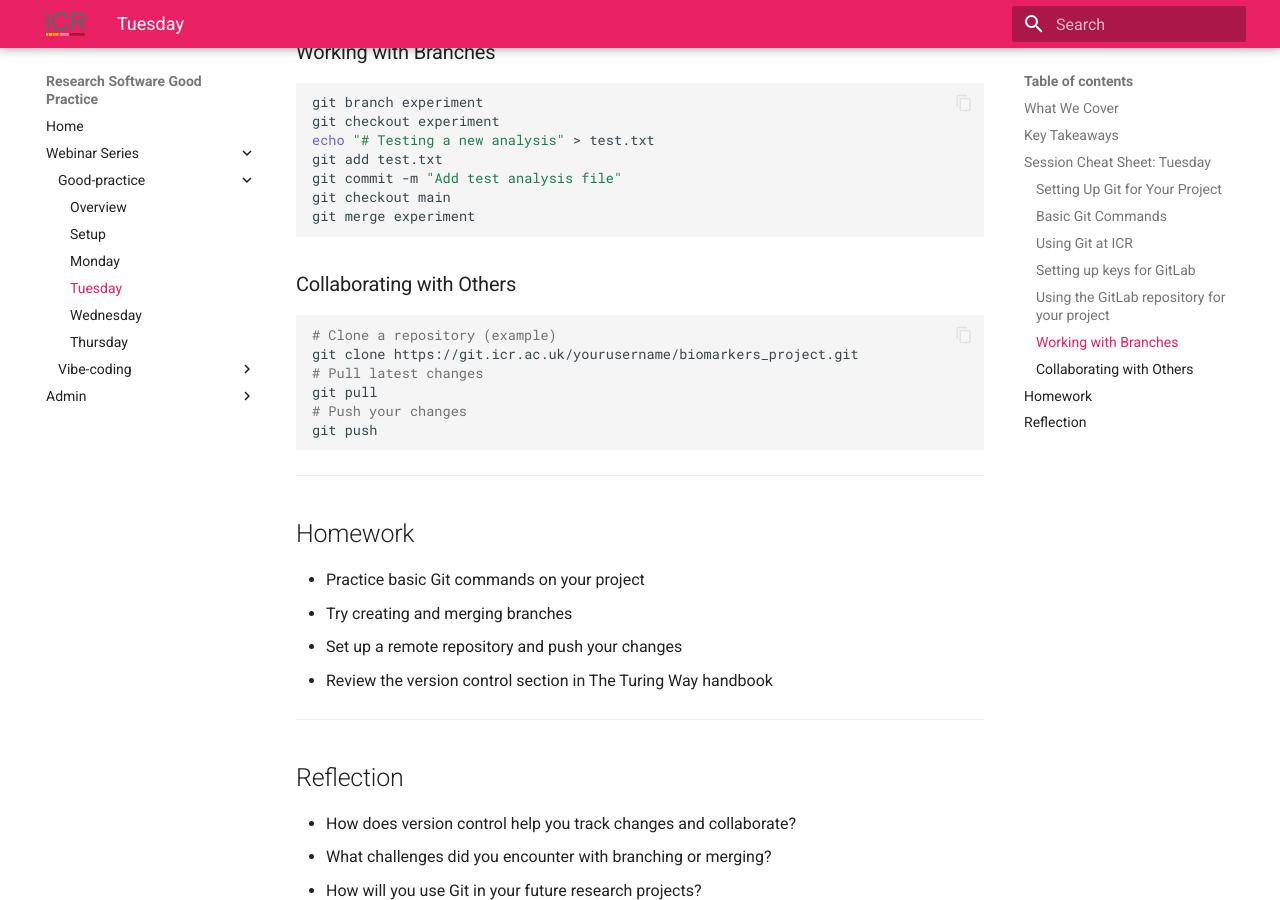
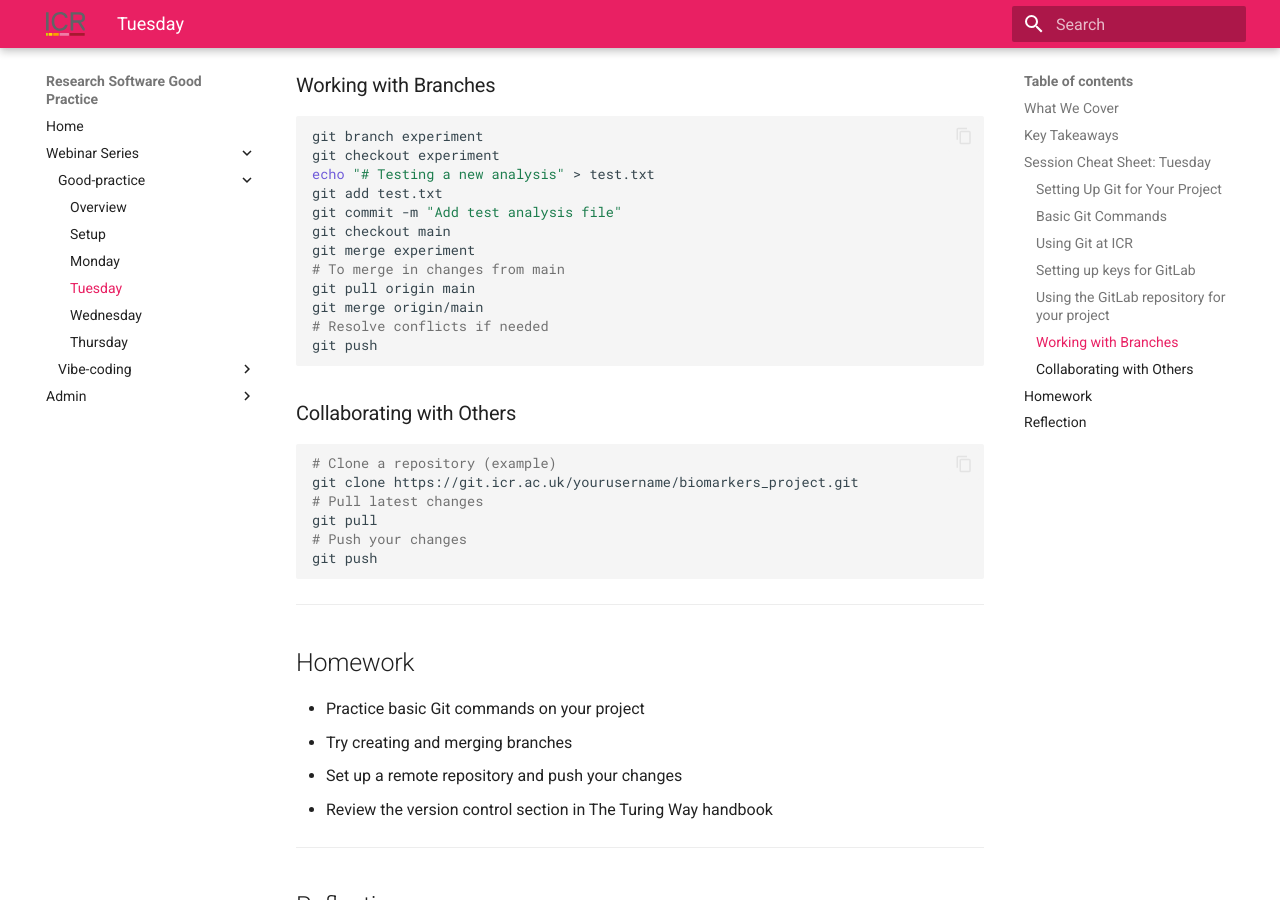
Before and after one commit to ICR-SC/good-practice, an MkDocs documentation site: the page built from docs/good/tuesday.md, in a window 1280 px wide and 900 px high, scrolled down 2116 px. Built offline with MkDocs 1.6.1 and Material for MkDocs 9.7.7, drawn with Linux system fonts in a browser that asks for light colours; some of the changed text lies outside the part shown.

````diff
--- a/docs/good/tuesday.md
+++ b/docs/good/tuesday.md
@@ -16,6 +16,7 @@ Understand the basics of version control with Git, set up repositories, collabor
 - Using GitHub and ICR GitLab for remote collaboration
 - Integrating Git with VSCode and GitHub Desktop
 - Best practices for team coding and project management
+- Choosing a license in GitLab and GitHub
 
 ---
 
@@ -93,6 +94,11 @@ git add test.txt
 git commit -m "Add test analysis file"
 git checkout main
 git merge experiment
+# To merge in changes from main
+git pull origin main
+git merge origin/main
+# Resolve conflicts if needed
+git push
 ```
 
 ### Collaborating with Others
````
Also changed, not shown: docs/good/instructor/02_tuesday.md (+2 -0 lines), docs/good/thursday.md (+1 -1 lines), docs/good/wednesday.md (+1 -1 lines).
